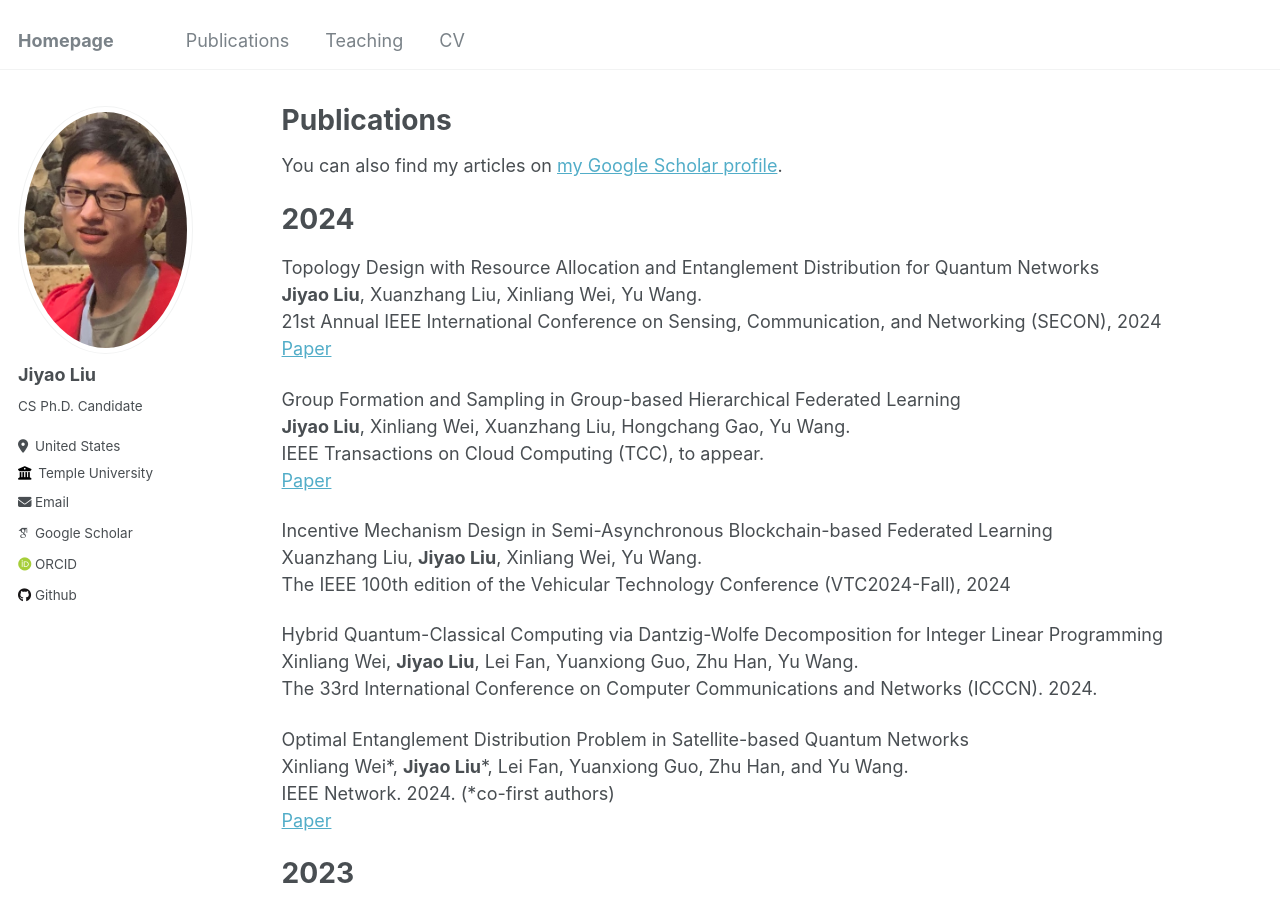
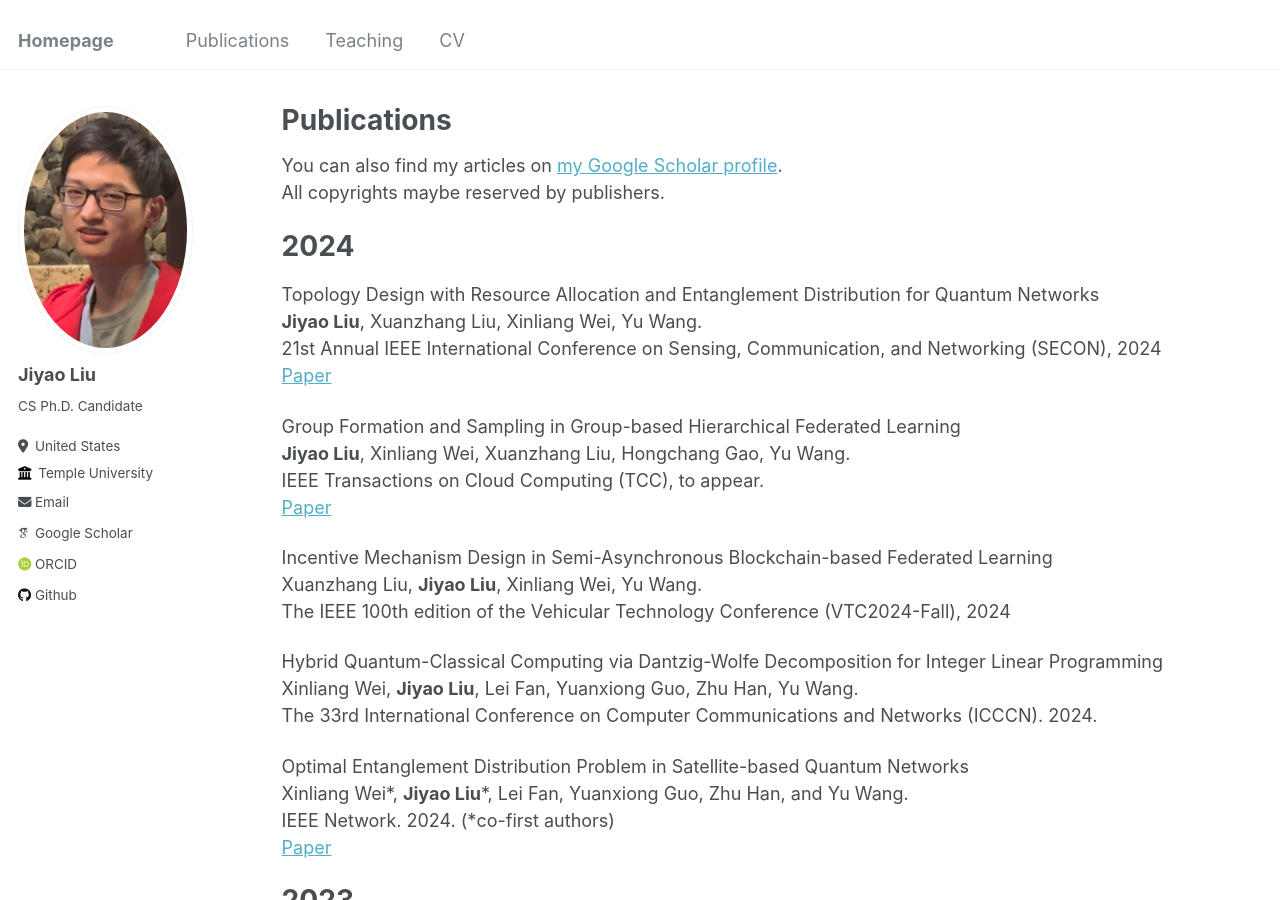
Before and after one commit to Jiyao17/jiyao17.github.io, a Jekyll site: the page built from _pages/publications.md, in a window 1280 px wide and 900 px high. Built offline with Jekyll 4.4.1, drawn with Linux system fonts in a browser that asks for light colours; some web fonts are replaced.

Commit message:
Update publications.md

```diff
--- a/_pages/publications.md
+++ b/_pages/publications.md
@@ -18,7 +18,7 @@ author_profile: true
 
 
 You can also find my articles on [my Google Scholar profile](https://scholar.google.com/citations?user=fKvC6OMAAAAJ){:target="_blank"}.
-
+All copyrights maybe reserved by publishers.
 
 
 <!-- # Pre-Prints
```
